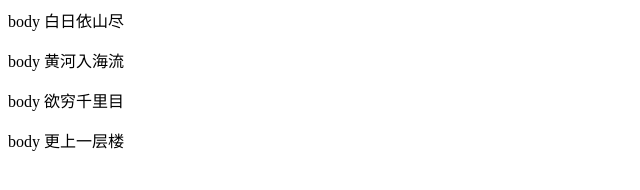
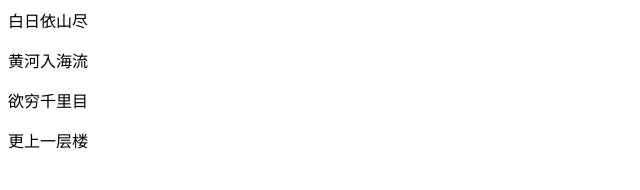
Before and after one commit to neochen6/1, a plain HTML site: page index.html in a window 1280 px wide. Shown: the whole page, without its empty margins (0-640 px from the left). Drawn offline with Linux system fonts and the light colour scheme.

Commit message:
Update index.html

```diff
--- a/index.html
+++ b/index.html
@@ -5,10 +5,10 @@
 </head>
 
 <body>
-<p>body 白日依山尽</p>
-<p>body 黄河入海流</p>
-<p>body 欲穷千里目</p>
-<p>body 更上一层楼</p>
+<p> 白日依山尽</p>
+<p>黄河入海流</p>
+<p>欲穷千里目</p>
+<p>更上一层楼</p>
 </body>
 
 </html>
```
